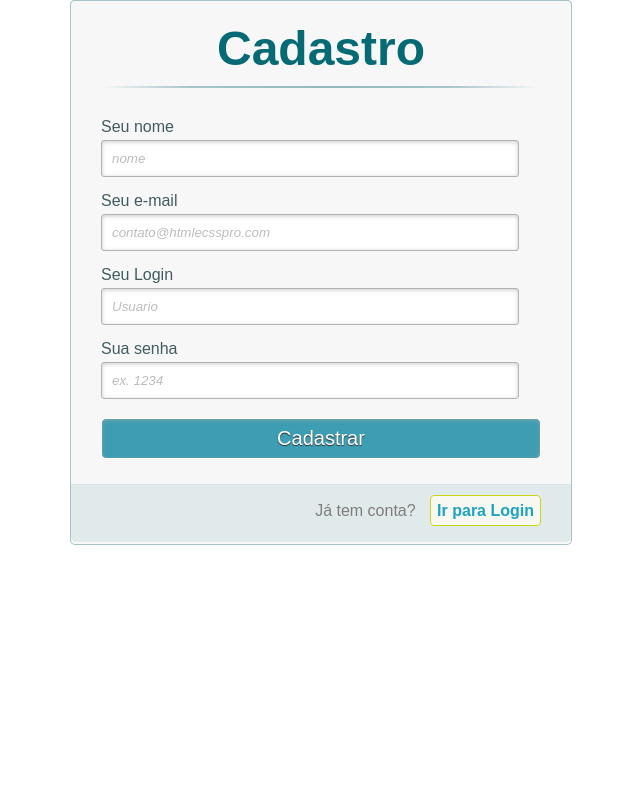
After one commit to WillianDanielCalefi/ProgWeb, a PHP site: page /login.php in a window 1280 px wide. The commit adds this page. Shown: the whole page, without its empty margins (320-960 px from the left). Run offline with PHP 8.4, Linux system fonts and the light colour scheme.

Commit message:
Tela de login

```diff
--- /dev/null
+++ b/assets/css/login.css
@@ -0,0 +1,245 @@
+/* CSS reset */
+*, *:before, *:after {
+    margin:0;
+    padding:0;
+    font-family: Arial,sans-serif;
+  }
+
+  /* remove a linha dos links */
+  a{
+    text-decoration: none;
+  }
+
+  /* esconde as ancoras da tela */
+  a.links{
+    display: none;
+  }
+
+
+  .content{
+    width: 500px;
+    min-height: 560px;
+    margin: 0px auto;
+    position: relative;
+  }
+
+
+  h1{
+    font-size: 48px;
+    color: #066a75;
+    padding: 2px 0 10px 0;
+    font-family: Arial,sans-serif;
+    font-weight: bold;
+    text-align: center;
+    padding-bottom: 30px;
+  }
+
+
+  h1:after{
+    content: ' ';
+    display: block;
+    width: 100%;
+    height: 2px;
+    margin-top: 10px;
+    background: -webkit-linear-gradient(left, rgba(147,184,189,0) 0%,rgba(147,184,189,0.8) 20%,rgba(147,184,189,1) 53%,rgba(147,184,189,0.8) 79%,rgba(147,184,189,0) 100%);
+    background: linear-gradient(left, rgba(147,184,189,0) 0%,rgba(147,184,189,0.8) 20%,rgba(147,184,189,1) 53%,rgba(147,184,189,0.8) 79%,rgba(147,184,189,0) 100%);
+  }
+
+  p{
+    margin-bottom:15px;
+  }
+
+  .content p:first-child{
+    margin: 0px;
+  }
+
+  label{
+    color: #405c60;
+    position: relative;
+  }
+
+
+  /* placeholder */
+::-webkit-input-placeholder  {
+    color: #bebcbc;
+    font-style: italic;
+  }
+
+  input:-moz-placeholder,
+  textarea:-moz-placeholder{
+    color: #bebcbc;
+    font-style: italic;
+  }
+
+
+
+  input {
+    outline: none;
+  }
+
+  /*estilo dos input,  menos o checkbox */
+  input:not([type="checkbox"]){
+    width: 95%;
+    margin-top: 4px;
+    padding: 10px;
+    border: 1px solid #b2b2b2;
+
+    -webkit-border-radius: 3px;
+    border-radius: 3px;
+
+    -webkit-box-shadow: 0px 1px 4px 0px rgba(168, 168, 168, 0.6) inset;
+    box-shadow: 0px 1px 4px 0px rgba(168, 168, 168, 0.6) inset;
+
+    -webkit-transition: all 0.2s linear;
+    transition: all 0.2s linear;
+  }
+
+  /*estilo do botão submit */
+  input[type="submit"]{
+    width: 100%!important;
+    cursor: pointer;
+    background: rgb(61, 157, 179);
+    padding: 8px 5px;
+    color: #fff;
+    font-size: 20px;
+    border: 1px solid #fff;
+    margin-bottom: 10px;
+    text-shadow: 0 1px 1px #333;
+
+    -webkit-border-radius: 5px;
+    border-radius: 5px;
+
+    transition: all 0.2s linear;
+  }
+
+  /*estilo do botão submit no hover */
+  input[type="submit"]:hover{
+    background: #4ab3c6;
+  }
+
+
+  .link{
+    position: absolute;
+    background: #e1eaeb;
+    color: #7f7c7c;
+    left: 0px;
+    height: 20px;
+    width: 440px;
+    padding: 17px 30px 20px 30px;
+    font-size: 16px;
+    text-align: right;
+    border-top: 1px solid #dbe5e8;
+
+    -webkit-border-radius: 0 0  5px 5px;
+    border-radius: 0 0  5px 5px;
+  }
+
+  .link a {
+    font-weight: bold;
+    background: #f7f8f1;
+    padding: 6px;
+    color: rgb(29, 162, 193);
+    margin-left: 10px;
+    border: 1px solid #cbd518;
+
+    -webkit-border-radius: 4px;
+    border-radius: 4px;
+
+    -webkit-transition: all 0.4s linear;
+    transition: all 0.4s  linear;
+  }
+
+  .link a:hover {
+    color: #39bfd7;
+    background: #f7f7f7;
+    border: 1px solid #4ab3c6;
+  }
+
+
+  #cadastro,
+#login{
+  position: absolute;
+  top: 0px;
+  width: 88%;
+  padding: 18px 6% 60px 6%;
+  margin: 0 0 35px 0;
+  background: #f7f7f7;
+  border: 1px solid rgba(147, 184, 189,0.8);
+
+  -webkit-box-shadow: 5px;
+  border-radius: 5px;
+
+  -webkit-animation-duration: 0.5s;
+  -webkit-animation-timing-function: ease;
+  -webkit-animation-fill-mode: both;
+
+  animation-duration: 0.5s;
+  animation-timing-function: ease;
+  animation-fill-mode: both;
+}
+
+
+/* Efeito ao clicar no botão ( Ir para Login ) */
+#paracadastro:target ~ .content #cadastro,
+#paralogin:target ~ .content #login{
+  z-index: 2;
+  -webkit-animation-name: fadeInLeft;
+  animation-name: fadeInLeft;
+
+  -webkit-animation-delay: .1s;
+  animation-delay: .1s;
+}
+
+/* Efeito ao clicar no botão ( Cadastre-se ) */
+#registro:target ~ .content #login,
+#paralogin:target ~ .content #cadastro{
+  -webkit-animation-name: fadeOutLeft;
+  animation-name: fadeOutLeft;
+}
+
+
+/*fadeInLeft*/
+@-webkit-keyframes fadeInLeft {
+    0% {
+      opacity: 0;
+      -webkit-transform: translateX(-20px);
+    }
+    100% {
+      opacity: 1;
+      -webkit-transform: translateX(0);
+    }
+  }
+
+  @keyframes fadeInLeft {
+    0% {
+      opacity: 0;
+      transform: translateX(-20px);
+    }
+    100% {
+      opacity: 1;
+      transform: translateX(0);
+    }
+  }
+
+  /*fadeOutLeft*/
+  @-webkit-keyframes fadeOutLeft {
+    0% {
+      opacity: 1;
+      -webkit-transform: translateX(0);
+    }
+    100% {
+      opacity: 0;
+      -webkit-transform: translateX(-20px);
+    }
+  }
+
+  @keyframes fadeOutLeft {
+    0% {
+      opacity: 1;
+      transform: translateX(0);
+    }
+    100% {
+      opacity: 0;
+      transform: translateX(-20px);
+    }
+  }
--- a/catalogo.php
+++ b/catalogo.php
@@ -14,7 +14,7 @@
         border-bottom: 3px solid;
         border-image-source: linear-gradient(45deg, rgb(67, 117, 230), rgb(194, 48, 230));
         border-image-slice: 1;
-      }
+
 
       .carousel-caption{
         -webkit-text-stroke-width: 0.8px;
--- a/index.php
+++ b/index.php
@@ -1,6 +1,5 @@
 <?php
   require('config/config.php');
-  var_dump($conn);
-  die;
+
 	header("Location: home.php");
 ?>
--- /dev/null
+++ b/login.php
@@ -0,0 +1,151 @@
+<?php
+    require 'config\config.php';
+    session_start();
+
+
+if (isset($_POST['login']) && empty($_POST['login']) == false){
+    if(isset($_POST['senha']) && empty($_POST['senha']) == false){
+        $email = addslashes($_POST['login']);
+        $senha = md5(addslashes($_POST['senha']));
+
+        //verifica se o email e senha contem no banco de dados
+        $sql = $pdo->query("SELECT * FROM usuario WHERE login = '$login' AND senha = '$senha'");
+        if($sql->rowCount() > 0){
+            $dado = $sql->fetch(); // cria um array com os valores do usuario
+            $_SESSION['id'] = $dado['id'];
+            $_SESSION['nome'] = $dado['nome'];
+            $_SESSION['email'] = $dado['email'];
+            $_SESSION['nivel'] = $dado['nivel'];
+            $_SESSION['login'] = $dado['login'];
+            $_SESSION['senha'] = $dado['senha'];
+
+            header("Location: home.php");
+
+        }else{
+                // mensagem em javascriot com erro de login
+            echo "
+                <META HTTP-EQUIV=REFRESH CONTENT='0; url=index.php'>
+                <script type=\"text/javascript\">
+                    alert(\"Erro: Usuário ou senha inválidos!\");
+                </script>
+            ";
+
+        }
+
+    }
+
+
+}
+
+if (isset($_POST['nome_cad']) && empty($_POST['nome_cad']) == false){
+    if (isset($_POST['email_cad']) && empty($_POST['email_cad']) == false){
+        if (isset($_POST['senha_cad']) && empty($_POST['senha_cad']) == false){
+            if (isset($_POST['login_cad']) && empty($_POST['login_cad']) == false){
+                //pega os valores digitados nos campos do formulario e insere nas variaveis
+                $nome = addslashes($_POST['nome_cad']); // varivel nome
+                $email = addslashes($_POST['email_cad']); // variavel email
+                $login = addslashes($_POST['login_cad']); // varivel login
+                $senha = md5(addslashes($_POST['senha_cad'])); // variavel senha com criptografia md5
+
+                //Insere os registros no BD
+                $sql = "INSERT INTO usuario SET nome = '$nome', email = '$email', nivel = 3, login = '$login', senha = '$senha' ";
+
+                $sql = $pdo->query($sql); // executa o insert
+                header("Location: index.php"); //após a inserção, retorna a pagina
+            }
+        }
+    }
+}
+
+
+
+
+?>
+
+<head>
+  <meta charset="UTF-8" />
+  <title>Formulário de Login e Registro com HTML5 e CSS3</title>
+  <meta name="viewport" content="width=device-width, initial-scale=1.0">
+  <link rel="stylesheet" type="text/css" href="assets/css/login.css" />
+</head>
+<body>
+  <div class="container" >
+    <a class="links" id="paracadastro"></a>
+    <a class="links" id="paralogin"></a>
+
+    <div class="content">
+      <!--FORMULÁRIO DE LOGIN-->
+      <div id="login">
+        <form method="POST" action="">
+          <h1>Login</h1>
+          <p>
+            <label for="nome_login">Login</label>
+            <input id="nome_login" name="login" required="required" type="text" placeholder="ex. contato@htmlecsspro.com"/>
+          </p>
+
+          <p>
+            <label for="email_login">Senha</label>
+            <input id="email_login" name="login" required="required" type="password" placeholder="ex. senha" />
+          </p>
+
+          <p>
+            <input type="submit" value="Logar" />
+          </p>
+
+          <p class="link">
+            Ainda não tem conta?
+            <a href="#paracadastro">Cadastre-se</a>
+          </p>
+        </form>
+      </div>
+
+      <!--FORMULÁRIO DE CADASTRO-->
+      <div id="cadastro">
+        <form method="POST" action="">
+          <h1>Cadastro</h1>
+
+          <p>
+            <label for="nome_cad">Seu nome</label>
+            <input id="nome_cad" name="nome_cad" required="required" type="text" placeholder="nome" />
+          </p>
+
+          <p>
+            <label for="email_cad">Seu e-mail</label>
+            <input id="email_cad" name="email_cad" required="required" type="email" placeholder="contato@htmlecsspro.com"/>
+          </p>
+
+          <p>
+            <label for="email_cad">Seu Login</label>
+            <input id="login_cad" name="login_cad" required="required" type="text" placeholder="Usuario"/>
+          </p>
+
+          <p>
+            <label for="senha_cad">Sua senha</label>
+            <input id="senha_cad" name="senha_cad" required="required" type="password" placeholder="ex. 1234"/>
+          </p>
+
+
+          <p>
+            <input type="submit" value="Cadastrar"/>
+          </p>
+
+          <p class="link">
+            Já tem conta?
+            <a href="#paralogin"> Ir para Login </a>
+          </p>
+        </form>
+      </div>
+    </div>
+  </div>
+</body>
+</html>
+
+
+    <!-- Faz a chamada do jquery -->
+    <script type="text/javascript" src="assets/js/jquery-3.4.1.min.js"></script>
+    <!-- Faz a chamada do bundle -->
+    <script type="text/javascript" src="assets/js/bootstrap.bundle.min.js"></script>
+
+
+</body>
+</html>
```
